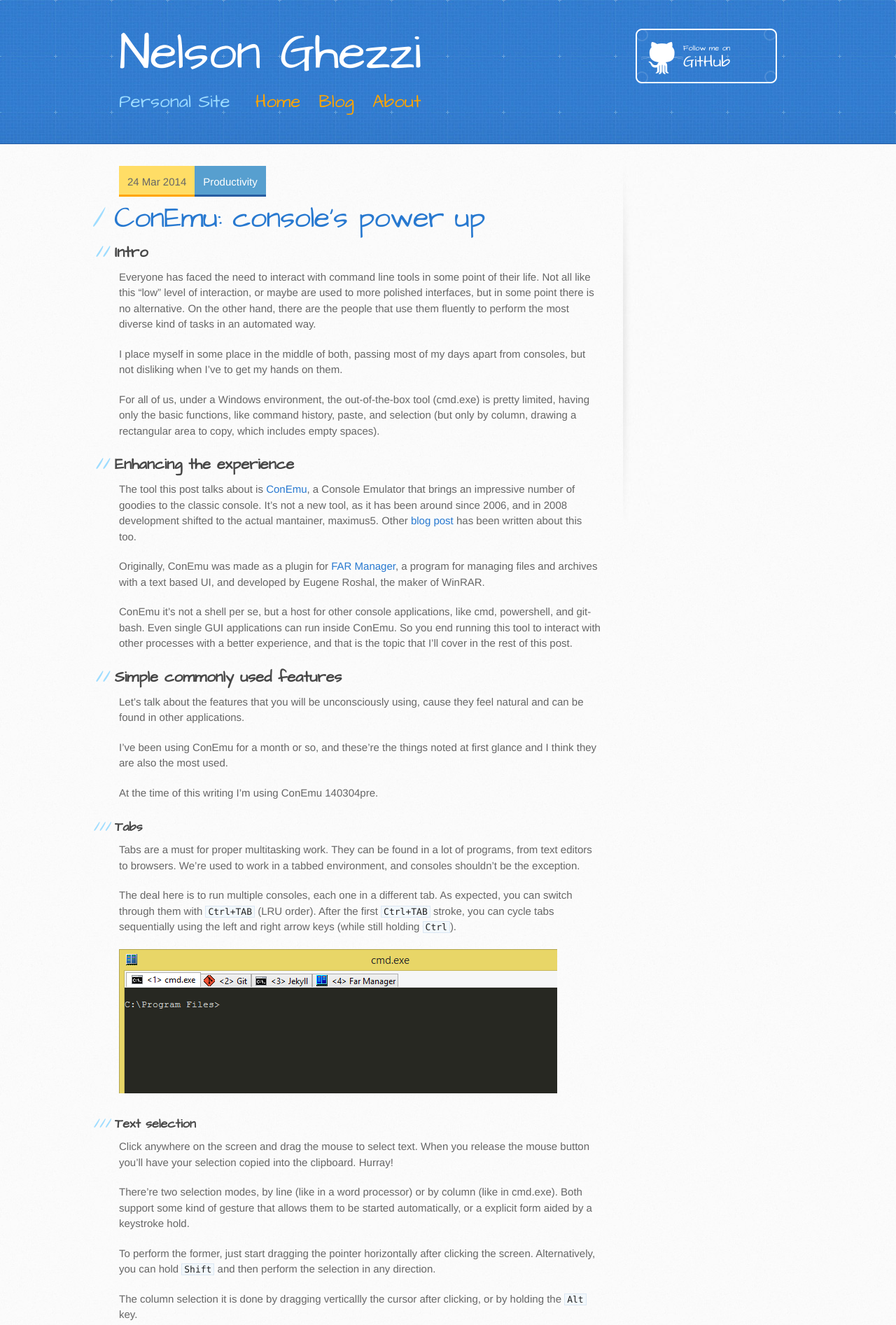
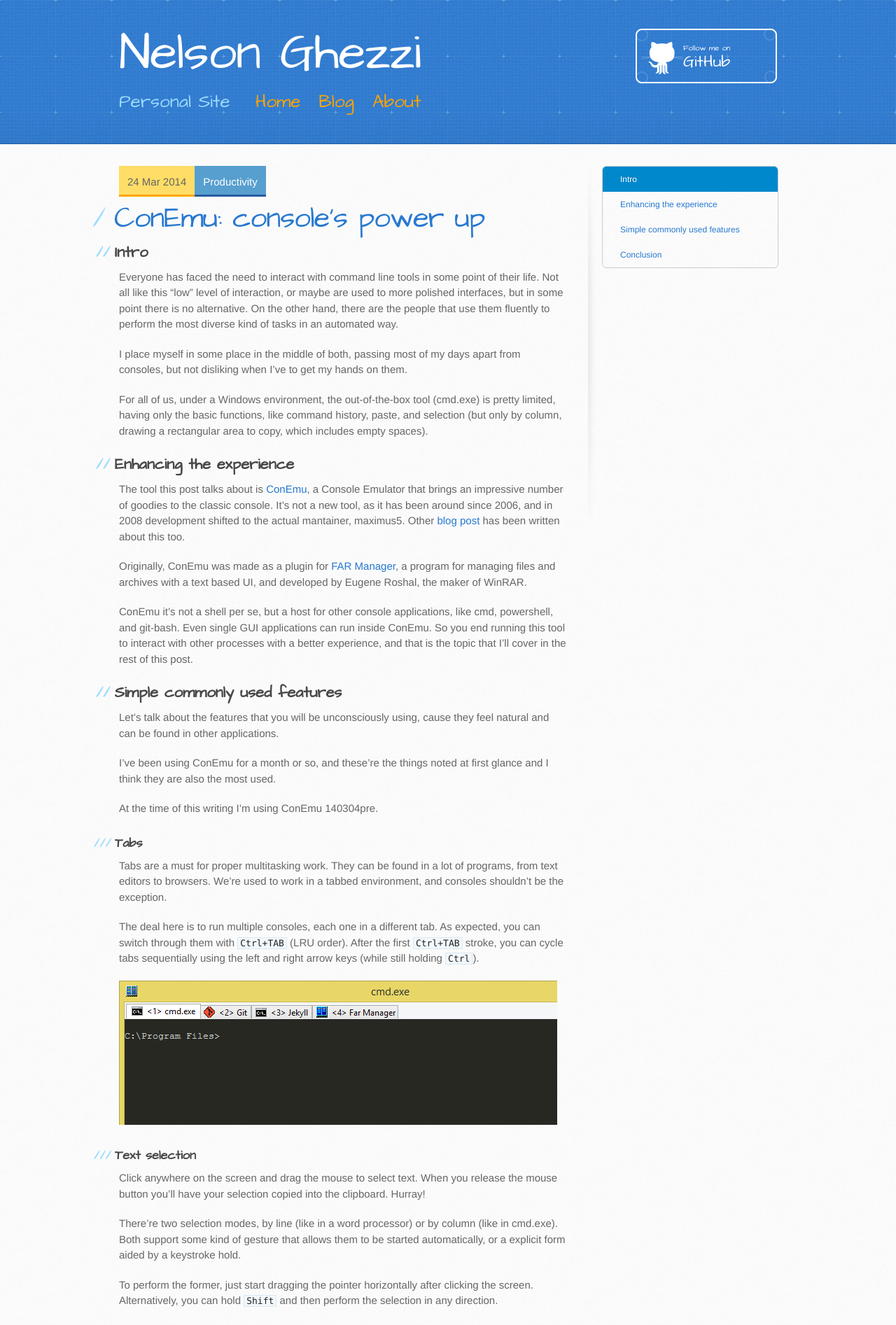
Before and after one commit to nelsonghezzi/nelsonghezzi.github.io, a Jekyll site: the page built from _posts/2014-03-24-conemu-console-power-up.markdown, in a window 1280 px wide. Shown: the top 1893 px of the page at 70% size. Built offline with Jekyll 4.4.1, drawn with Linux system fonts in a browser that asks for light colours; nearby versions of some CDN libraries; comment, search, counter and statistics services are not loaded.

Commit message:
Closes #4
Added tocify jquery-ui plugin to render table of content.
Modified post to include toc.
Added custom jquery-ui build to support jquery.tocify.
Reference to jQuery via Google CDN.

```diff
--- a/_layouts/master.html
+++ b/_layouts/master.html
@@ -13,6 +13,11 @@
     <link rel="stylesheet" type="text/css" href="/stylesheets/pygment_trac.css" media="screen"/>
     <link rel="stylesheet" type="text/css" href="/stylesheets/print.css" media="print"/>
     <link rel="canonical" href="http://blog.nelsong.com.ar"/>
+
+    {% if page.toc %}
+    <link rel="stylesheet" href="/stylesheets/jquery.tocify.css">
+    <script type="text/javascript" src="http://ajax.googleapis.com/ajax/libs/jquery/2.1.0/jquery.min.js"></script>
+    {% endif %}
 
     <!--[if lt IE 9]>
     <script src="//html5shiv.googlecode.com/svn/trunk/html5.js"></script>
@@ -58,7 +63,6 @@
         <section id="main-content">
             {{ content }}
         </section>
-
         <aside id="sidebar">
 
         </aside>
--- a/_layouts/post.html
+++ b/_layouts/post.html
@@ -1,12 +1,16 @@
 ---
 layout: master
 ---
-
+{% if page.toc %}
+<script type="text/javascript" src="/javascripts/jquery-ui-1.10.4.custom.min.js"></script>
+<script type="text/javascript" src="/javascripts/jquery.tocify.min.js"></script>
+<script type="text/javascript" src="/javascripts/post-toc.js" async="async"></script>
+{% endif %}
 <article class="post">
     <section>
         <time class="post-date" datetime="{{ page.date }}">{{ page.date | date_to_string }}</time><span class="post-category">{{ page.category }}</span>
     </section>
-    <h1><a href="{{ post.url }}">{{ page.title }}</a></h1>
+    <h1 id="post-title" class="post-title"><a href="{{ post.url }}">{{ page.title }}</a></h1>
     <div class="body">{{ content }}</div>
     {% if page.tags %}
     <section class="tags">
--- a/_posts/2014-03-24-conemu-console-power-up.markdown
+++ b/_posts/2014-03-24-conemu-console-power-up.markdown
@@ -4,6 +4,7 @@
 category: Productivity
 tags: console ConEmu
 description: "The way you use the Windows console is about to change with this little, yet feature rich, utility program!"
+toc: true
 ---
 ## Intro ##
 Everyone has faced the need to interact with command line tools in some point of their life.
--- /dev/null
+++ b/javascripts/post-toc.js
@@ -0,0 +1,39 @@
+$(document).ready(function() {
+
+    var stickyNav = function($elem){
+        var $window = $(window),
+            offset = $elem.offset(),
+            stickyNavTop = offset.top;
+
+        $elem.css('left', offset.left);
+
+        var stickyFn = function() {
+            var scrollTop = $window.scrollTop();
+
+            if (scrollTop > stickyNavTop) {
+                $elem.addClass('sticky');
+            } else {
+                $elem.removeClass('sticky');
+            }
+        };
+
+        $window.scroll(stickyFn);
+
+        stickyFn();
+    };
+
+    var toc = $(document.createElement('nav'));
+    toc.prop('id', 'toc');
+
+    $('#sidebar').append(toc);
+    toc.tocify({
+        context: 'article.post',
+        selectors: 'h2, h3',
+        hashGenerator: 'pretty',
+        extendPage: false,
+        showAndHide: true,
+        theme: 'bootstrap'
+    });
+
+    stickyNav(toc);
+});
--- /dev/null
+++ b/stylesheets/jquery.tocify.css
@@ -0,0 +1,123 @@
+/* Twitter Bootstrap Override Style */
+.nav-list > li > a {
+    padding: 5px;
+}
+
+/* Twitter Bootstrap borrowed styles */
+.nav {
+    margin-bottom: 20px;
+    margin-left: 0;
+    list-style: none;
+}
+
+.nav > li > a {
+    display: block;
+}
+
+.nav > li > a:hover,
+.nav > li > a:focus {
+    text-decoration: none;
+    background-color: #eeeeee;
+}
+
+.nav > li > a > img {
+    max-width: none;
+}
+
+.nav-list {
+    padding-right: 15px;
+    padding-left: 15px;
+    margin-bottom: 0;
+}
+
+.nav-list > li > a,
+.nav-list .nav-header {
+    margin-right: -15px;
+    margin-left: -15px;
+    text-shadow: 0 1px 0 rgba(255, 255, 255, 0.5);
+}
+
+.nav-list > li > a {
+    padding: 3px 15px;
+}
+
+.nav-list > .active > a,
+.nav-list > .active > a:hover,
+.nav-list > .active > a:focus {
+    color: #ffffff;
+    text-shadow: 0 -1px 0 rgba(0, 0, 0, 0.2);
+    background-color: #0088cc;
+}
+
+.nav-list [class^="icon-"],
+.nav-list [class*=" icon-"] {
+    margin-right: 2px;
+}
+
+.nav-list .divider {
+    *width: 100%;
+    height: 1px;
+    margin: 9px 1px;
+    *margin: -5px 0 5px;
+    overflow: hidden;
+    background-color: #e5e5e5;
+    border-bottom: 1px solid #ffffff;
+}
+
+/*
+ * jquery.tocify.css 1.9.0
+ * Author: @gregfranko
+ */
+
+/* The Table of Contents container element */
+.tocify {
+    width: 250px;
+    max-height: 90%;
+    overflow: auto;
+    margin-left: 2;
+    /*position: fixed;*/
+    border: 1px solid #ccc;
+    webkit-border-radius: 6px;
+    moz-border-radius: 6px;
+    border-radius: 6px;
+}
+
+/* The Table of Contents is composed of multiple nested unordered lists.  These styles remove the default styling of an unordered list because it is ugly. */
+.tocify ul, .tocify li {
+    list-style: none;
+    margin: 0;
+    padding: 0;
+    border: none;
+    line-height: 30px;
+}
+
+/* Top level header elements */
+.tocify-header {
+    text-indent: 10px;
+}
+
+/* Top level subheader elements.  These are the first nested items underneath a header element. */
+.tocify-subheader {
+    text-indent: 20px;
+    display: none;
+}
+
+/* Makes the font smaller for all subheader elements. */
+.tocify-subheader li {
+    font-size: 12px;
+}
+
+/* Further indents second level subheader elements. */
+.tocify-subheader .tocify-subheader {
+    text-indent: 30px;
+}
+
+/* Further indents third level subheader elements. You can continue this pattern if you have more nested elements. */
+.tocify-subheader .tocify-subheader .tocify-subheader {
+    text-indent: 40px;
+}
+
+/* Twitter Bootstrap Override Style */
+.nav-list > li > a, .nav-list .nav-header {
+    margin: 0px;
+}
--- a/stylesheets/stylesheet.css
+++ b/stylesheets/stylesheet.css
@@ -178,7 +178,7 @@
 }
 
 #main-content {
-  width: 690px;
+  width: 640px;
   float: left;
 }
 
@@ -187,7 +187,7 @@
 }
 
 aside#sidebar {
-  width: 200px;
+  width: 250px;
   padding-left: 20px;
   min-height: 504px;
   float: right;
@@ -478,6 +478,13 @@
 * html .clearfix {height: 1%;}
 .clearfix {display: block;}
 
+.sticky {
+    position: fixed;
+    top: 20px;
+    z-index: 100;
+    border-top: 0;
+}
+
 /* #Media Queries
 ================================================== */
 
```
Also changed, not shown: javascripts/jquery-ui-1.10.4.custom.min.js (added), javascripts/jquery.tocify.min.js (added).
